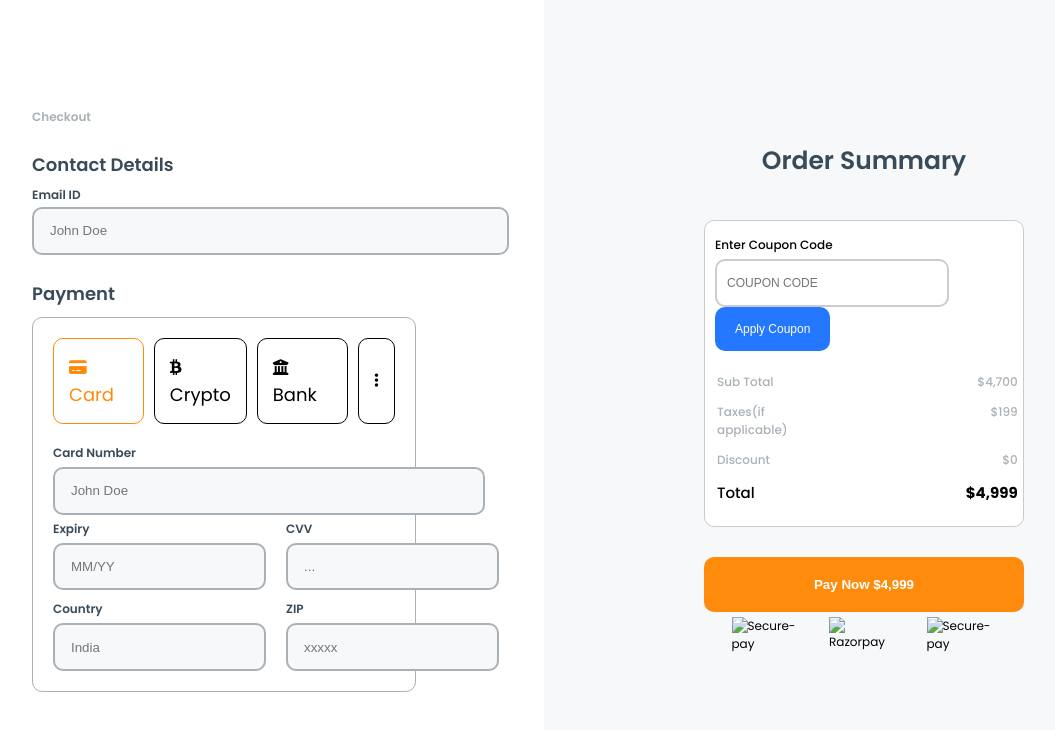
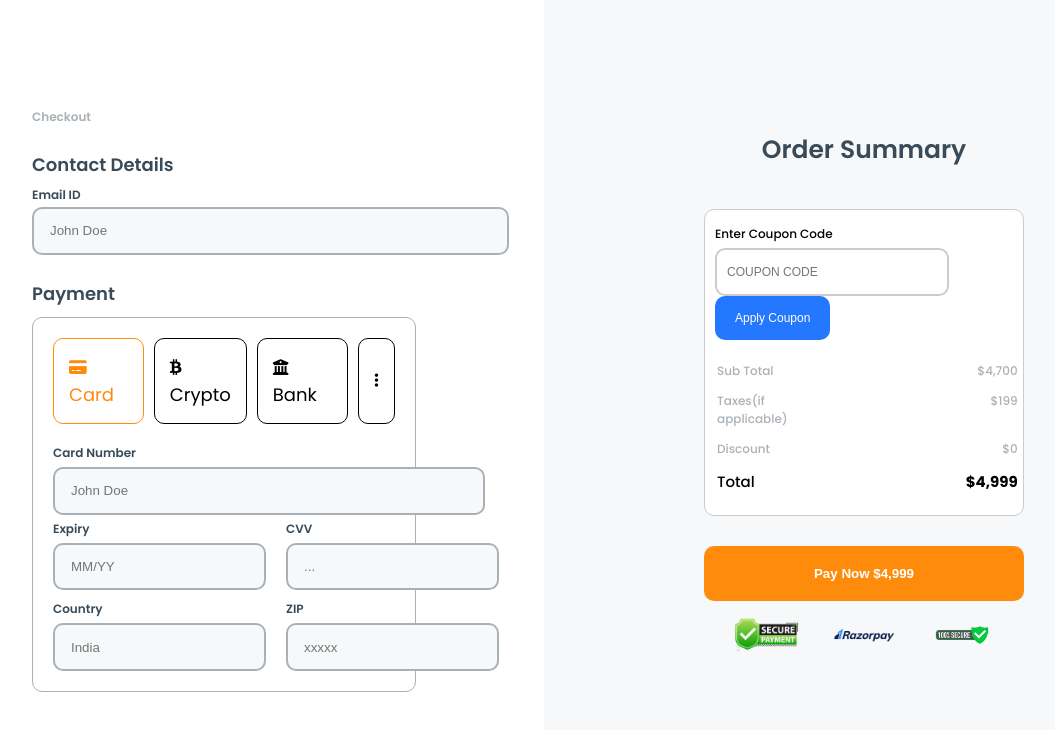
Before and after one commit to Abhaybahuguna0000/Abhay_Task-11-Css-mini-Project, a plain HTML site: page payment.html in a window 1280 px wide. Shown: the whole page, without its empty margins (96-1151 px from the left). Drawn offline with Linux system fonts and the light colour scheme.

Commit message:
Update payment.html

```diff
--- a/payment.html
+++ b/payment.html
@@ -97,9 +97,9 @@
                         <div class="pay-now-btn">
                             <button> <a href="payment.html">Pay Now $4,999</a></button>
                             <div class="payment-icon">
-                            <img src="image folder/Secure_pay.png" alt="Secure-pay">
-                            <img src="image folder/Razorpay_.png" alt="Razorpay">
-                            <img src="image folder/Secure_pay 2.png" alt="Secure-pay">
+                            <img src="Secure_pay.png" alt="Secure-pay">
+                            <img src="Razorpay_.png" alt="Razorpay">
+                            <img src="Secure_pay 2.png" alt="Secure-pay">
                             </div>
                         </div>
             </div>
```
